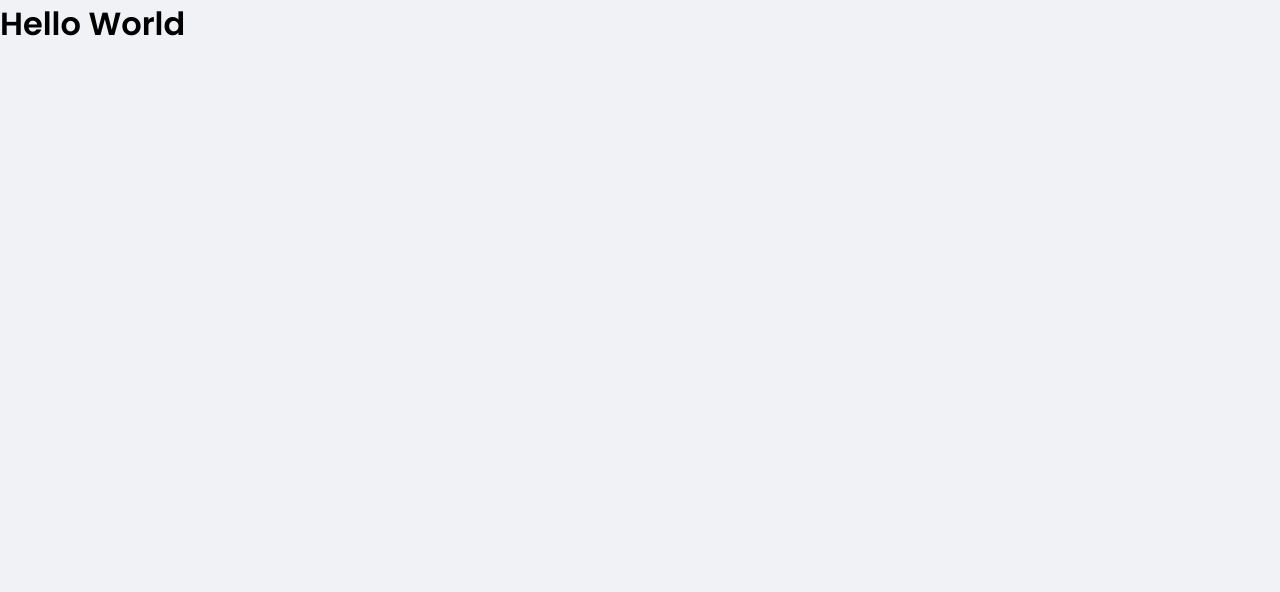
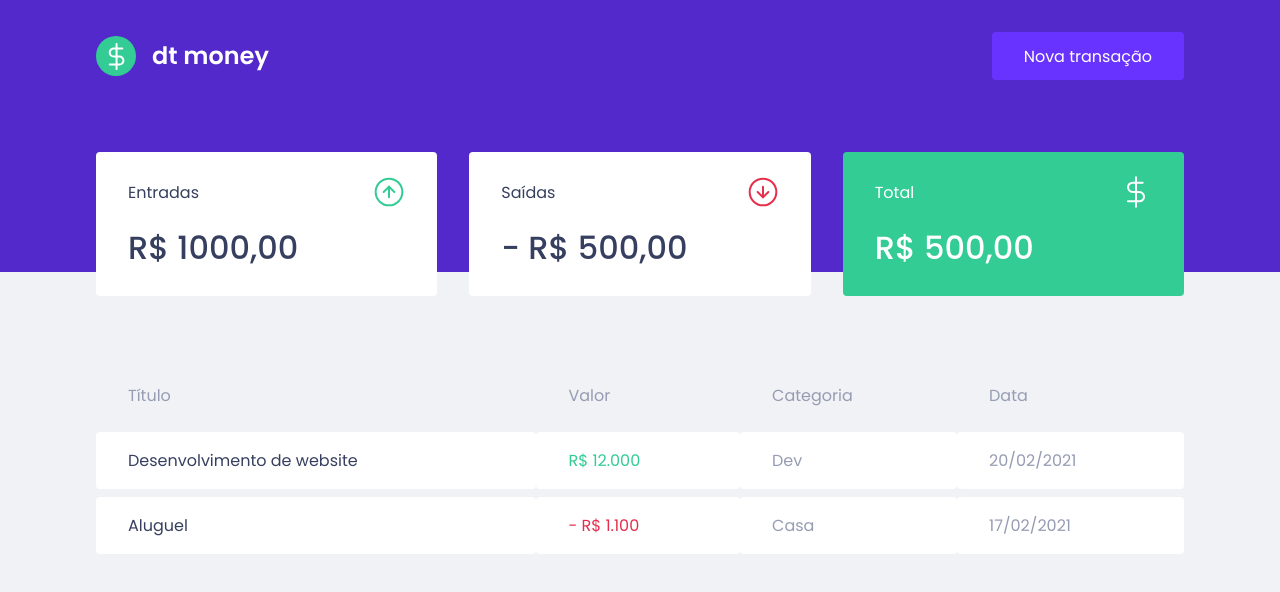
Before and after one commit to aleffreitas/dtmoneyV2, a React (Create React App) app: page / in a window 1280 px wide. Shown: the top 592 px of the page. Built offline with nearby package versions, Linux system fonts and the light colour scheme.

Commit message:
Create components and styles

```diff
--- a/public/index.html
+++ b/public/index.html
@@ -7,7 +7,7 @@
     <meta name="viewport" content="width=device-width, initial-scale=1" />
 
     <link rel="shortcut icon" href="favicon.png" type="image/png">
-    <link href="https://fonts.googleapis.com/css2?family=Poppins:wght@400;600&display=swap" rel="stylesheet">
+    <link href="https://fonts.googleapis.com/css2?family=Poppins:wght@400;500;600&display=swap" rel="stylesheet">
 
     <title>dtmoney</title>
 
--- a/src/App.tsx
+++ b/src/App.tsx
@@ -1,10 +1,13 @@
+import { Dashboard } from "./components/Dashboard";
+import { Header } from "./components/Header";
 import { GlobalStyle } from "./styles/global";
 
 export function App() {
   return (
-    <div className="App">
-      <h1>Hello World</h1>
+    <>
+      <Header />
+      <Dashboard />
       <GlobalStyle />
-    </div>
+    </>
   );
 }
--- /dev/null
+++ b/src/components/Dashboard/index.tsx
@@ -0,0 +1,12 @@
+import { Summary } from "../Summary";
+import { TransactionsTable } from "../TransactionsTable";
+import { Container } from "./styles";
+
+export function Dashboard(){
+  return(
+    <Container>
+      <Summary />
+      <TransactionsTable />
+    </Container>
+  );
+}
--- /dev/null
+++ b/src/components/Dashboard/styles.ts
@@ -0,0 +1,7 @@
+import styled from "styled-components";
+
+export const Container = styled.main`
+  max-width: 1120px;
+  margin: 0 auto;
+  padding: 2.5rem 1rem;
+`;
--- /dev/null
+++ b/src/components/Header/index.tsx
@@ -0,0 +1,13 @@
+import logo from '../../assets/logo.svg';
+import { Container, Content } from './styles';
+
+export function Header() {
+  return(
+    <Container>
+      <Content>
+        <img src={logo} alt="dt money" />
+        <button>Nova transação</button>
+      </Content>
+    </Container>
+  );
+};
--- /dev/null
+++ b/src/components/Header/styles.ts
@@ -0,0 +1,31 @@
+import styled from 'styled-components';
+
+export const Container = styled.header`
+  background: var(--blue);
+`;
+
+export const Content = styled.div`
+  max-width: 1120px;
+  margin: 0 auto;
+
+  padding: 2rem 1rem 12rem;
+  display: flex;
+  align-items: center;
+  justify-content: space-between;
+
+  button {
+    font-size: 1rem;
+    color: #fff;
+    background: var(--blue-light);
+    border: 0;
+    padding: 0 2rem;
+    border-radius: 0.25rem;
+    height: 3rem;
+
+    transition: filter 0.2s;
+
+    &:hover {
+      filter: brightness(0.9);
+    }
+  }
+`;
--- /dev/null
+++ b/src/components/Summary/index.tsx
@@ -0,0 +1,33 @@
+import entradas from '../../assets/entradas.svg';
+import saidas from '../../assets/saidas.svg';
+import total from '../../assets/total.svg';
+
+import { Container } from "./styles";
+
+export function Summary(){
+  return(
+    <Container>
+      <div>
+        <header>
+          <p>Entradas</p>
+          <img src={entradas} alt="Entradas" />
+        </header>
+        <strong>R$ 1000,00</strong>
+      </div>
+      <div>
+        <header>
+          <p>Saídas</p>
+          <img src={saidas} alt="Saídas" />
+        </header>
+        <strong>- R$ 500,00</strong>
+      </div>
+      <div className="highlight-background">
+        <header>
+          <p>Total</p>
+          <img src={total} alt="Total" />
+        </header>
+        <strong>R$ 500,00</strong>
+      </div>
+    </Container>
+  );
+}
--- /dev/null
+++ b/src/components/Summary/styles.ts
@@ -0,0 +1,34 @@
+import styled from "styled-components";
+
+export const Container = styled.div`
+  display: grid;
+  grid-template-columns: repeat(3, 1fr);
+  gap: 2rem;
+  margin-top: -10rem;
+
+  div{
+    background: var(--shape);
+    padding: 1.5rem 2rem;
+    border-radius: 0.25rem;
+    color: var(--text-title);
+
+    header{
+      display: flex;
+      align-items: center;
+      justify-content: space-between;
+    }
+
+    strong{
+      display: block;
+      margin-top: 1rem;
+      font-size: 2rem;
+      font-weight: 500;
+      line-height: 3rem;
+    }
+
+    &.highlight-background{
+      background: var(--green);
+      color: #fff;
+    }
+  }
+`;
--- /dev/null
+++ b/src/components/TransactionsTable/index.tsx
@@ -0,0 +1,32 @@
+import { Container } from "./styles";
+
+export function TransactionsTable(){
+  return(
+    <Container>
+      <table>
+        <thead>
+          <tr>
+            <th>Título</th>
+            <th>Valor</th>
+            <th>Categoria</th>
+            <th>Data</th>
+          </tr>
+        </thead>
+        <tbody>
+          <tr>
+            <td>Desenvolvimento de website</td>
+            <td className="deposit">R$ 12.000</td>
+            <td>Dev</td>
+            <td>20/02/2021</td>
+          </tr>
+          <tr>
+            <td>Aluguel</td>
+            <td className="withdraw">- R$ 1.100</td>
+            <td>Casa</td>
+            <td>17/02/2021</td>
+          </tr>
+        </tbody>
+      </table>
+    </Container>
+  );
+}
--- /dev/null
+++ b/src/components/TransactionsTable/styles.ts
@@ -0,0 +1,38 @@
+import styled from "styled-components";
+
+export const Container = styled.div`
+  margin-top: 4rem;
+
+  table{
+    width: 100%;
+    border-spacing: 0 0.5rem;
+
+    th{
+      color: var(--text-body);
+      font-weight: 400;
+      padding: 1rem 2rem;
+      text-align: left;
+      line-height: 1.5rem;
+    }
+
+    td{
+      padding: 1rem 2rem;
+      border: 0;
+      background-color: var(--shape);
+      color: var(--text-body);
+      border-radius: 0.25rem;
+
+      &:first-child{
+        color: var(--text-title);
+      }
+
+      &.deposit{
+        color: var(--green);
+      }
+
+      &.withdraw{
+        color: var(--red);
+      }
+    }
+  }
+`;
--- a/src/styles/global.ts
+++ b/src/styles/global.ts
@@ -4,6 +4,7 @@
   :root {
     --background: #f0f2f5;
     --red: #e52e4d;
+    --green: #33cc95;
     --blue: #5429cc;
 
     --blue-light: #6933ff;
```
